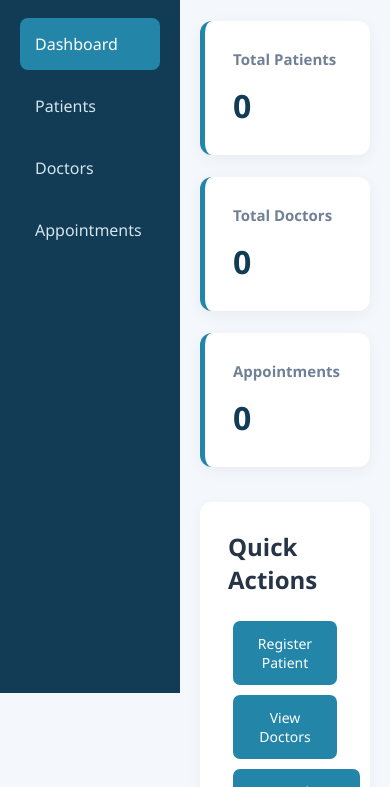
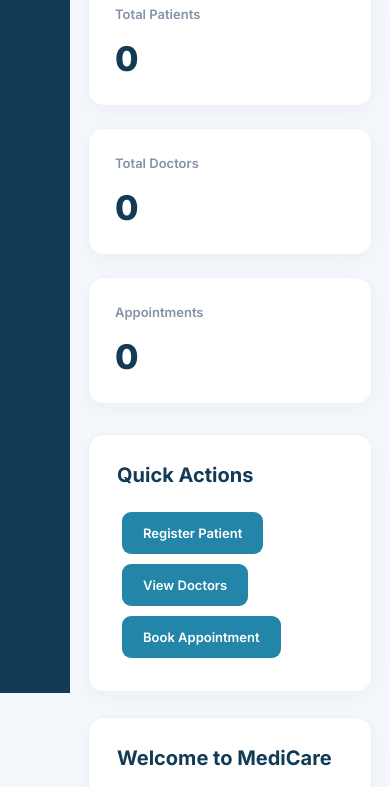
Before and after one commit to chiraagchiru01/Hospital_Management_System, a website: page Public/index.html in a window 390 px wide. Shown: the part 151-938 px from the top of the page. Drawn offline with Linux system fonts and the light colour scheme; no server answers.

Commit message:
Ui changes

```diff
--- a/Public/style.css
+++ b/Public/style.css
@@ -1,45 +1,55 @@
+
+@import url('https://fonts.googleapis.com/css2?family=Inter:wght@400;500;600;700;800&display=swap');
 
 * {
     margin: 0;
     padding: 0;
     box-sizing: border-box;
-    font-family: 'Segoe UI', sans-serif;
+    font-family: 'Inter', sans-serif;
 }
 
 body {
     display: flex;
+    min-height: 100vh;
     background: #f4f7fb;
     color: #263445;
 }
 
+/* Sidebar */
 .sidebar {
-    width: 250px;
-    height: 100vh;
+    width: 255px;
+    min-height: 100vh;
     background: #123b56;
     color: white;
     padding: 30px 20px;
     position: fixed;
+    left: 0;
+    top: 0;
 }
 
 .sidebar h2 {
     font-size: 25px;
+    font-weight: 800;
     margin-bottom: 8px;
 }
 
 .sidebar p {
     color: #b7d0df;
-    font-size: 13px;
+    font-size: 12px;
     margin-bottom: 45px;
 }
 
 .sidebar nav a {
-    display: block;
+    display: flex;
+    align-items: center;
     text-decoration: none;
-    color: #d5e4ed;
+    color: #c8d9e4;
     padding: 15px;
-    margin-bottom: 10px;
-    border-radius: 8px;
-    transition: 0.3s;
+    margin-bottom: 9px;
+    border-radius: 10px;
+    font-size: 14px;
+    font-weight: 500;
+    transition: 0.25s;
 }
 
 .sidebar nav a:hover,
@@ -48,10 +58,11 @@ body {
     color: white;
 }
 
+/* Main area */
 .main {
-    margin-left: 250px;
-    padding: 40px;
-    width: calc(100% - 250px);
+    margin-left: 255px;
+    padding: 35px 40px;
+    width: calc(100% - 255px);
 }
 
 header {
@@ -59,80 +70,176 @@ header {
 }
 
 header h1 {
-    font-size: 32px;
+    font-size: 29px;
+    font-weight: 800;
+    color: #123b56;
     margin-bottom: 8px;
 }
 
 header p {
-    color: #718096;
+    color: #8190a5;
+    font-size: 14px;
 }
 
+/* Statistics */
 .stats {
     display: grid;
     grid-template-columns: repeat(3, 1fr);
     gap: 22px;
-    margin-bottom: 35px;
+    margin-bottom: 30px;
 }
 
 .stat-card {
     background: white;
-    padding: 28px;
-    border-radius: 12px;
-    box-shadow: 0 4px 15px rgba(0,0,0,0.05);
-    border-left: 5px solid #2386a8;
+    padding: 26px;
+    border-radius: 15px;
+    border: 1px solid #edf1f5;
+    box-shadow: 0 5px 20px rgba(24, 55, 80, 0.04);
+    transition: 0.25s;
+}
+
+.stat-card:hover {
+    transform: translateY(-4px);
+    box-shadow: 0 10px 25px rgba(24, 55, 80, 0.08);
 }
 
 .stat-card h3 {
-    color: #718096;
-    font-size: 15px;
-    margin-bottom: 15px;
+    color: #8492a6;
+    font-size: 13px;
+    font-weight: 600;
+    margin-bottom: 16px;
 }
 
 .stat-card h1 {
-    font-size: 32px;
+    font-size: 34px;
+    font-weight: 800;
     color: #123b56;
 }
 
+/* Content sections */
 .content {
     background: white;
     padding: 28px;
-    border-radius: 12px;
+    border-radius: 15px;
+    border: 1px solid #edf1f5;
+    box-shadow: 0 5px 20px rgba(24, 55, 80, 0.04);
     margin-bottom: 25px;
-    box-shadow: 0 4px 15px rgba(0,0,0,0.04);
 }
 
 .content h2 {
+    font-size: 20px;
+    color: #123b56;
     margin-bottom: 20px;
 }
 
+/* Buttons */
 button {
     background: #2386a8;
     color: white;
     border: none;
-    padding: 13px 20px;
-    border-radius: 7px;
+    padding: 13px 21px;
+    border-radius: 9px;
     cursor: pointer;
     margin: 5px;
-    font-size: 14px;
-    transition: 0.3s;
+    font-size: 13px;
+    font-weight: 600;
+    transition: 0.25s;
 }
 
 button:hover {
     background: #123b56;
+    transform: translateY(-2px);
 }
 
-@media (max-width: 800px) {
+/* Forms */
+form {
+    display: grid;
+    grid-template-columns: repeat(2, minmax(0, 1fr));
+    gap: 15px;
+    margin-bottom: 25px;
+}
+
+input {
+    width: 100%;
+    padding: 14px;
+    border: 1px solid #dce5ed;
+    border-radius: 9px;
+    outline: none;
+    font-size: 13px;
+    background: #fbfcfe;
+}
+
+input:focus {
+    border-color: #2386a8;
+    box-shadow: 0 0 0 3px rgba(35, 134, 168, 0.1);
+}
+
+form button {
+    grid-column: 1 / -1;
+}
+
+/* Lists */
+#patientList,
+#doctorList,
+#appointmentList {
+    margin-top: 20px;
+}
+
+#patientList p,
+#doctorList p,
+#appointmentList p {
+    padding: 15px;
+    background: #f5f9fc;
+    border-radius: 8px;
+    margin: 10px 0;
+    font-size: 13px;
+    border-left: 3px solid #2386a8;
+}
+
+/* Responsive */
+@media (max-width: 900px) {
     .sidebar {
-        width: 180px;
+        width: 200px;
     }
 
     .main {
-        margin-left: 180px;
-        width: calc(100% - 180px);
-        padding: 20px;
+        margin-left: 200px;
+        width: calc(100% - 200px);
+        padding: 25px;
     }
 
     .stats {
         grid-template-columns: 1fr;
     }
 }
+
+@media (max-width: 600px) {
+    .sidebar {
+        width: 70px;
+        padding: 20px 8px;
+    }
+
+    .sidebar h2 {
+        font-size: 12px;
+    }
+
+    .sidebar p {
+        display: none;
+    }
+
+    .sidebar nav a {
+        font-size: 0;
+        padding: 12px 5px;
+        justify-content: center;
+    }
+
+    .main {
+        margin-left: 70px;
+        width: calc(100% - 70px);
+        padding: 18px;
+    }
+
+    form {
+        grid-template-columns: 1fr;
+    }
+}
```
